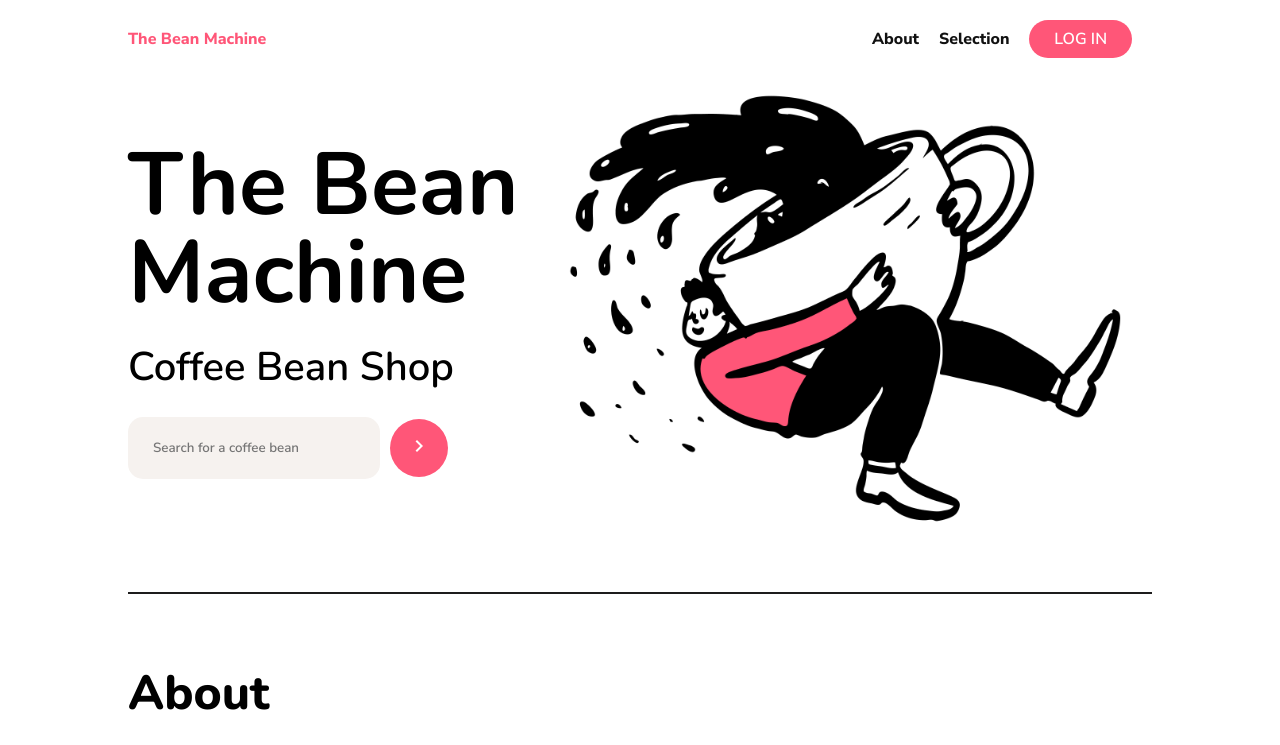
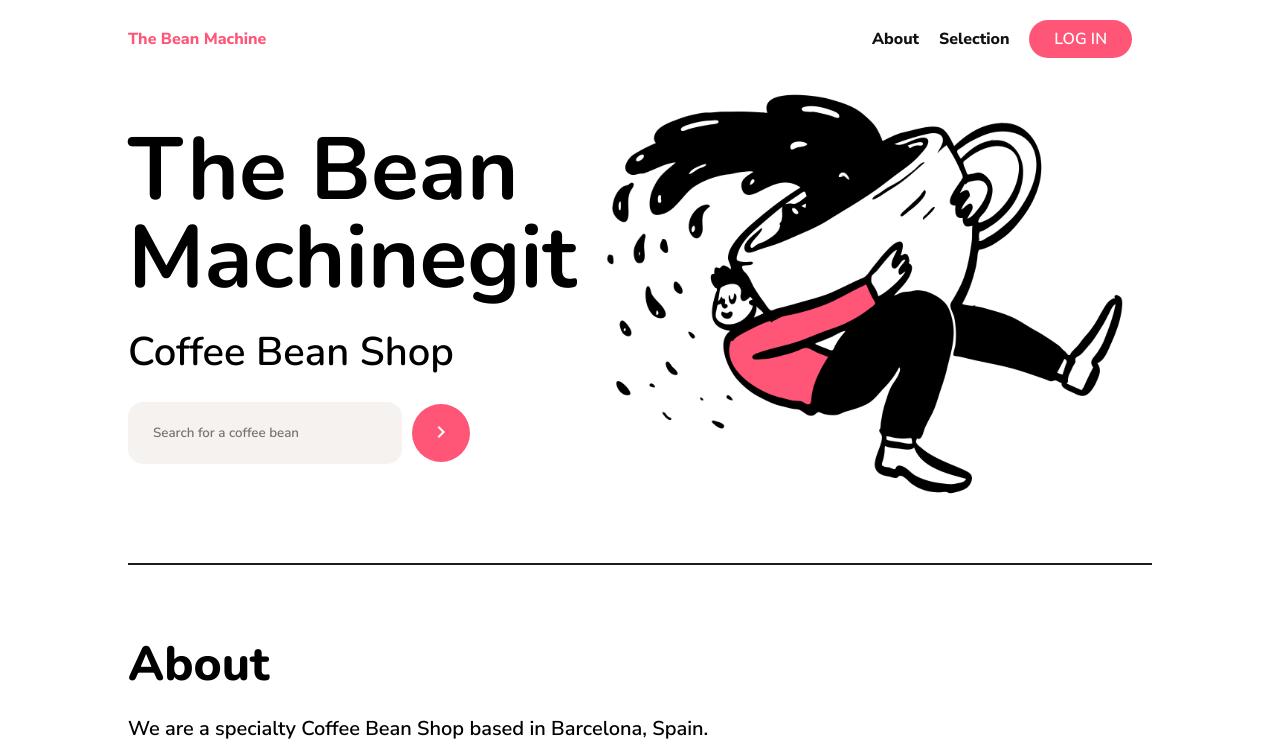
Before and after one commit to jonatan3921/TheBeanMachine, a plain HTML site: page index.html in a window 1280 px wide. Shown: the top 745 px of the page. Drawn offline with nearby package versions, Linux system fonts and the light colour scheme.

Commit message:
Change title

```diff
--- a/index.html
+++ b/index.html
@@ -29,7 +29,7 @@
   <!-- banner -->
    <header>
      <div>
-       <h1>The Bean Machine</h1>
+       <h1>The Bean Machinegit</h1>
        <h2>Coffee Bean Shop</h2>
        <div class="searching-container">
         <input type="text" placeholder="Search for a coffee bean">
```
